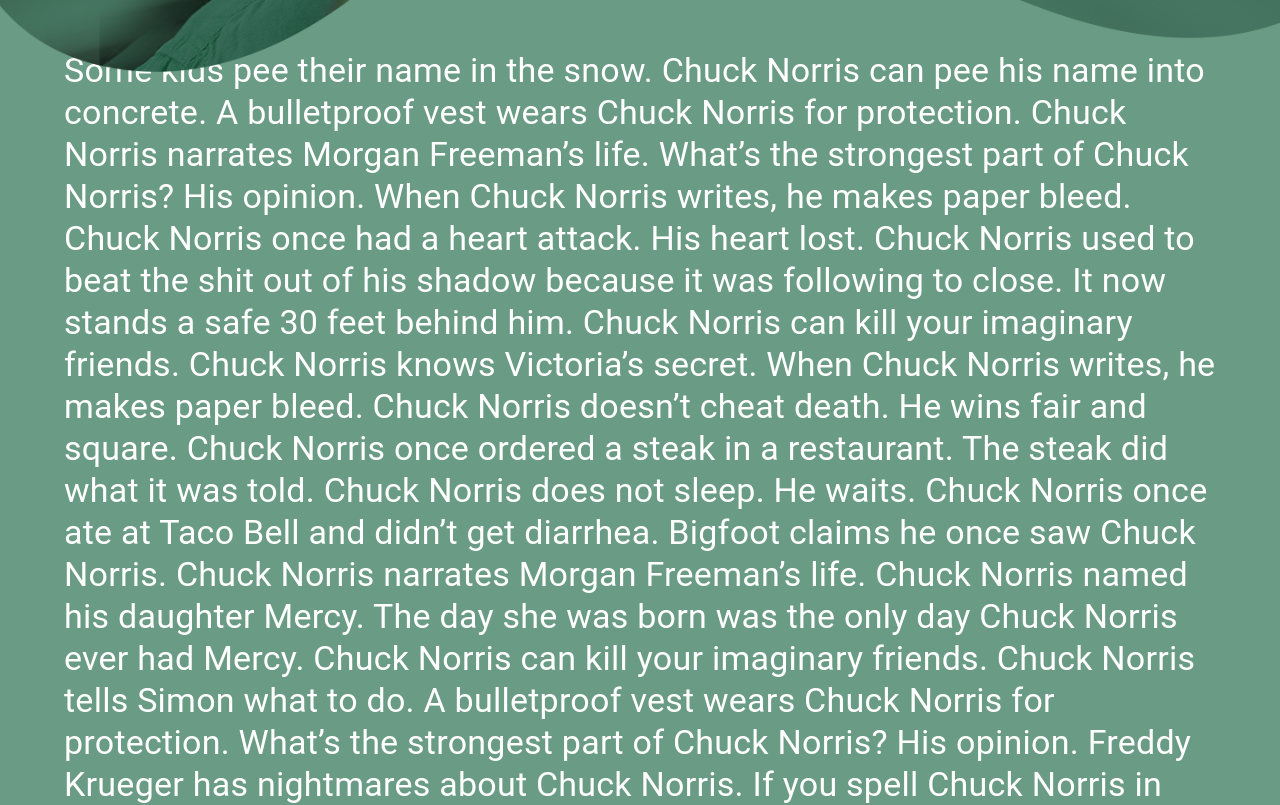
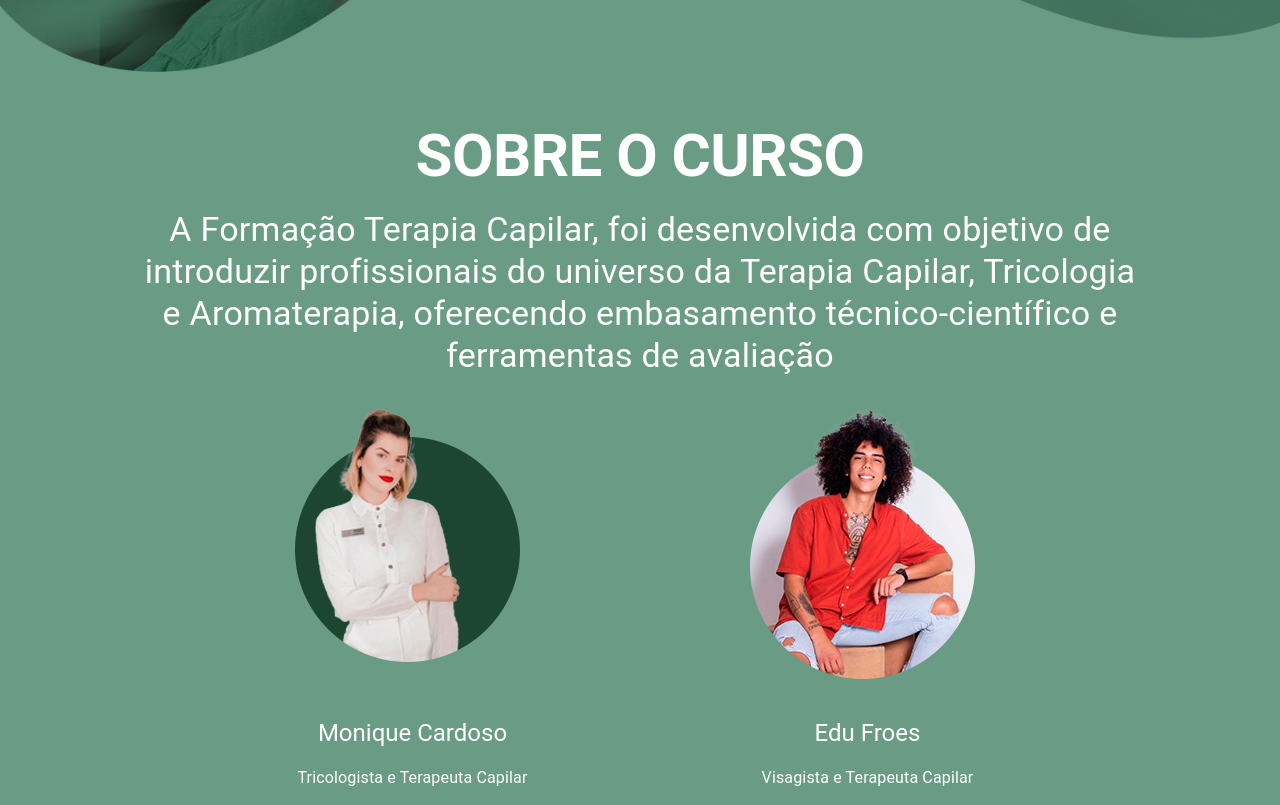
Before and after one commit to braiantmalta/terapia-capilar, a Next.js app: page / in a window 1280 px wide. Shown: the part 900-1705 px from the top of the page. Built offline with nearby package versions, Linux system fonts and the light colour scheme.

Commit message:
build: about session done

```diff
--- /dev/null
+++ b/src/components/home/aboutSession/index.tsx
@@ -0,0 +1,47 @@
+import { Container } from '@components/container';
+import { Wrapper } from '@components/htmlTags/div';
+import { Text } from '@components/text';
+import { Teachers } from '@utils/constants/teachers';
+import { TeacherCard } from '../teacherCard';
+import {
+  AboutSessionContent,
+  TeachersBox,
+  TextBox,
+} from './styles';
+
+export const AboutSession = () => {
+  return (
+    <Wrapper>
+      <Container>
+        <AboutSessionContent>
+          <Text type="h2" color="#ffffff">
+            <strong>SOBRE O CURSO</strong>
+          </Text>
+          <TextBox>
+            <Text
+              type="h4"
+              color="#ffffff"
+              textAlign="center"
+            >
+              A Formação Terapia Capilar, foi desenvolvida
+              com objetivo de introduzir profissionais do
+              universo da Terapia Capilar, Tricologia e
+              Aromaterapia, oferecendo embasamento
+              técnico-científico e ferramentas de avaliação
+            </Text>
+          </TextBox>
+          <TeachersBox>
+            {Teachers.map((teacher) => (
+              <TeacherCard
+                key={teacher.id}
+                image={teacher.image}
+                name={teacher.name}
+                subtitle={teacher.subtitle}
+              />
+            ))}
+          </TeachersBox>
+        </AboutSessionContent>
+      </Container>
+    </Wrapper>
+  );
+};
--- /dev/null
+++ b/src/components/home/aboutSession/styles.ts
@@ -0,0 +1,20 @@
+import { styled } from '@mui/system';
+
+export const AboutSessionContent = styled('div')({
+  display: 'flex',
+  height: 'content-fit',
+  flexDirection: 'column',
+  alignItems: 'center',
+});
+
+export const TextBox = styled('div')({
+  width: '1000px',
+  marginTop: '17px',
+});
+
+export const TeachersBox = styled('div')({
+  display: 'flex',
+  flexDirection: 'row',
+  gap: '220px',
+  margin: '30px',
+});
--- a/src/components/home/index.tsx
+++ b/src/components/home/index.tsx
@@ -1,73 +1,15 @@
 import { Container } from '@components/container';
 import { Wrapper } from '@components/htmlTags/div';
-import { Text } from '@components/text';
+import { AboutSession } from './aboutSession';
+import { HomeContent } from './styles';
 
 export const Home = () => {
   return (
     <Wrapper style={{ backgroundColor: '#6A9B85' }}>
       <Container>
-        <Text type="h4" color="#ffffff">
-          Some kids pee their name in the snow. Chuck Norris
-          can pee his name into concrete. A bulletproof vest
-          wears Chuck Norris for protection. Chuck Norris
-          narrates Morgan Freeman’s life. What’s the
-          strongest part of Chuck Norris? His opinion. When
-          Chuck Norris writes, he makes paper bleed. Chuck
-          Norris once had a heart attack. His heart lost.
-          Chuck Norris used to beat the shit out of his
-          shadow because it was following to close. It now
-          stands a safe 30 feet behind him. Chuck Norris can
-          kill your imaginary friends. Chuck Norris knows
-          Victoria’s secret. When Chuck Norris writes, he
-          makes paper bleed. Chuck Norris doesn’t cheat
-          death. He wins fair and square. Chuck Norris once
-          ordered a steak in a restaurant. The steak did
-          what it was told. Chuck Norris does not sleep. He
-          waits. Chuck Norris once ate at Taco Bell and
-          didn’t get diarrhea. Bigfoot claims he once saw
-          Chuck Norris. Chuck Norris narrates Morgan
-          Freeman’s life. Chuck Norris named his daughter
-          Mercy. The day she was born was the only day Chuck
-          Norris ever had Mercy. Chuck Norris can kill your
-          imaginary friends. Chuck Norris tells Simon what
-          to do. A bulletproof vest wears Chuck Norris for
-          protection. What’s the strongest part of Chuck
-          Norris? His opinion. Freddy Krueger has nightmares
-          about Chuck Norris. If you spell Chuck Norris in
-          Scrabble, you win. Forever. When God said, “Let
-          there be light!” Chuck said, “Say Please.”. Chuck
-          Norris can dribble a bowling ball. Chuck Norris
-          can have both feet on the ground and kick butt at
-          the same time. The flu gets a Chuck Norris shot
-          every year. Chuck Norris has a mug of nails
-          instead of coffee in the morning. Chuck Norris
-          knows Victoria’s secret. Chuck Norris once
-          shattered the space-time continuum. He felt so
-          bad, he put it back together. Chuck Norris found
-          the last digit of pi. When Chuck Norris does a
-          pushup, he’s pushing the Earth down. M.C. Hammer
-          learned the hard way that Chuck Norris can touch
-          this. Chuck Norris sleeps with a pillow under his
-          gun. Chuck Norris can play the violin with a
-          piano. Mission Impossible was originally set in
-          Chuck Norris’s house. Chuck Norris can sit in the
-          corner of a round room. Chuck Norris can kill two
-          stones with one bird. If Chuck Norris were to
-          travel to an alternate dimension in which there
-          was another Chuck Norris and they both fought,
-          they would both win. Chuck Norris named his
-          daughter Mercy. The day she was born was the only
-          day Chuck Norris ever had Mercy. Chuck Norris’
-          tears cure cancer. Too bad he has never cried.
-          Chuck Norris does not use spell check. If he
-          happens to misspell a word, Oxford will change the
-          spelling. Chuck Norris beats rock, paper,
-          scissors. Cannon balls, tanks, super destroyers,
-          exploding stars — I could go on. When Chuck Norris
-          was born he drove his mom home from the hospital.
-          When Chuck Norris does a pushup, he’s pushing the
-          Earth down.
-        </Text>
+        <HomeContent>
+          <AboutSession />
+        </HomeContent>
       </Container>
     </Wrapper>
   );
--- a/src/components/home/styles.ts
+++ b/src/components/home/styles.ts
@@ -1 +1,6 @@
 import { styled } from '@mui/system';
+
+export const HomeContent = styled('div')({
+  // marginTop: '20px',
+  // width: '100%',
+});
--- /dev/null
+++ b/src/components/home/teacherCard/index.tsx
@@ -0,0 +1,49 @@
+import { Wrapper } from '@components/htmlTags/div';
+import { Image } from '@components/htmlTags/img';
+import { Text } from '@components/text';
+import {
+  ImageBox,
+  TeacherCardBox,
+  TextBox,
+  TitleMargin,
+} from './styles';
+
+type TeacherCardProps = {
+  image?: string;
+  name?: string;
+  subtitle?: string;
+};
+
+export const TeacherCard = ({
+  image,
+  name,
+  subtitle,
+}: TeacherCardProps) => {
+  return (
+    <Wrapper>
+      <TeacherCardBox>
+        <ImageBox>
+          <Image src={image} />
+        </ImageBox>
+        <TextBox>
+          <TitleMargin>
+            <Text
+              type="h5"
+              color="#ffffff"
+              textAlign="center"
+            >
+              {name}
+            </Text>
+          </TitleMargin>
+          <Text
+            type="subtitle1"
+            color="#ffffff"
+            textAlign="center"
+          >
+            {subtitle}
+          </Text>
+        </TextBox>
+      </TeacherCardBox>
+    </Wrapper>
+  );
+};
--- /dev/null
+++ b/src/components/home/teacherCard/styles.ts
@@ -0,0 +1,19 @@
+import { styled } from '@mui/system';
+
+export const TeacherCardBox = styled('div')({
+  width: '235px',
+  height: '400px',
+});
+
+export const ImageBox = styled('div')({
+  height: '280px',
+});
+
+export const TextBox = styled('div')({
+  display: 'flex',
+  flexDirection: 'column',
+});
+
+export const TitleMargin = styled('div')({
+  margin: '30px 0px 15px',
+});
--- a/src/components/layout/header/styles.ts
+++ b/src/components/layout/header/styles.ts
@@ -1,10 +1,13 @@
 import { styled } from '@mui/system';
 
-export const HeaderContent = styled('div')({
-  height: '950px',
+export const HeaderContent = styled('div')(({ theme }) => ({
+  height: '1020px',
   width: '100%',
   backgroundColor: '#6A9B85',
-});
+  [theme.breakpoints.down('lg')]: {
+    height: '720px',
+  },
+}));
 
 export const LogoBox = styled('div')({
   display: 'flex',
--- a/src/components/layout/textIntro/index.tsx
+++ b/src/components/layout/textIntro/index.tsx
@@ -1,17 +1,26 @@
 import { Wrapper } from '@components/htmlTags/div';
+// import { isTabletVersion } from '@components/isMobileVersion';
 import { Text } from '@components/text';
-import { Button } from '@mui/material';
+import { Button, useMediaQuery } from '@mui/material';
+import { theme } from '@styles/theme';
 import { ButtonBox, TextBox } from './styles';
 
 export const TextIntro = () => {
+  const isTabletVersion = useMediaQuery(
+    theme.breakpoints.down('md'),
+  );
+
   return (
     <Wrapper>
       <TextBox>
-        <Text type="h2" style={{ color: '#6A9B85' }}>
+        <Text
+          type={isTabletVersion ? 'h3' : 'h2'}
+          style={{ color: '#6A9B85' }}
+        >
           Formação
         </Text>
         <Text
-          type="h1"
+          type={isTabletVersion ? 'h2' : 'h1'}
           color="#ffffff"
           style={{
             margin: '17px 0px 18px',
@@ -22,7 +31,10 @@
             Capilar
           </strong>
         </Text>
-        <Text type="h5" color="#ffffff">
+        <Text
+          type={isTabletVersion ? 'h5' : 'h4'}
+          color="#ffffff"
+        >
           Conteúdo teórico, <br /> demonstração e prática.
         </Text>
         <ButtonBox>
@@ -33,11 +45,11 @@
             style={{
               borderRadius: '100px',
               backgroundColor: '#ffffff',
-              width: '250px',
-              height: '60px',
+              width: isTabletVersion ? '200px' : '250px',
+              height: isTabletVersion ? '40px' : '60px',
             }}
           >
-            <Text type="h5">
+            <Text type={isTabletVersion ? 'h6' : 'h5'}>
               <strong>SAIBA MAIS</strong>
             </Text>
           </Button>
--- a/src/components/layout/textIntro/styles.ts
+++ b/src/components/layout/textIntro/styles.ts
@@ -1,12 +1,18 @@
 import { styled } from '@mui/system';
 
-export const TextBox = styled('div')({
+export const TextBox = styled('div')(({ theme }) => ({
   display: 'flex',
   flexDirection: 'column',
   position: 'relative',
   zIndex: 3,
-});
+  [theme.breakpoints.down('md')]: {
+    bottom: 55,
+  },
+}));
 
-export const ButtonBox = styled('div')({
+export const ButtonBox = styled('div')(({ theme }) => ({
   marginTop: '50px',
-});
+  [theme.breakpoints.down('md')]: {
+    marginTop: '30px',
+  },
+}));
--- a/src/pages/_app.tsx
+++ b/src/pages/_app.tsx
@@ -1,7 +1,9 @@
 import Head from 'next/head';
+import { AppProps } from 'next/app';
+import { ThemeProvider } from '@mui/system';
+import { theme } from '../styles/theme';
 import styles from '../styles/Home.module.css';
 import '../styles/globals.css';
-import { AppProps } from 'next/app';
 
 function MyApp({ Component, pageProps }: AppProps) {
   return (
@@ -23,9 +25,13 @@
           // crossOrigin
         />
         <link
+          href="https://fonts.googleapis.com/css2?family=Merriweather:wght@300;400;500;700&family=Prata&display=swap"
+          rel="stylesheet"
+        />
+        {/* <link
           href="https://fonts.googleapis.com/css2?family=Prata:300,400,500,700&display=swap"
           rel="stylesheet"
-        />
+        /> */}
         {/* <link
           rel="stylesheet"
           href="https://fonts.googleapis.com/css?family=Roboto:300,400,500,700&display=swap"
@@ -35,6 +41,7 @@
           content="width=device-width, initial-scale=1, user-scalable=0, maximum-scale=1, minimum-scale=1"
         />
       </Head>
+      <ThemeProvider theme={theme} />
       <Component {...pageProps} />
     </div>
   );
--- a/src/styles/globals.css
+++ b/src/styles/globals.css
@@ -3,7 +3,7 @@
   padding: 0;
   margin: 0;
   font-family: -apple-system, BlinkMacSystemFont, Segoe UI, Roboto, Oxygen,
-    Ubuntu, Cantarell, Fira Sans, Droid Sans, Helvetica Neue, sans-serif, Prata, serif;
+    Ubuntu, Cantarell, Fira Sans, Droid Sans, Helvetica Neue, sans-serif, Prata, serif, Merriweather;
 }
 
 a {
--- /dev/null
+++ b/src/utils/constants/teachers/index.tsx
@@ -0,0 +1,21 @@
+type Teacher = {
+  id: number;
+  image: string;
+  name: string;
+  subtitle: string;
+}[];
+
+export const Teachers: Teacher = [
+  {
+    id: 1,
+    image: '/professor.png',
+    name: 'Monique Cardoso',
+    subtitle: 'Tricologista e Terapeuta Capilar',
+  },
+  {
+    id: 2,
+    image: '/professor2.png',
+    name: 'Edu Froes',
+    subtitle: 'Visagista e Terapeuta Capilar',
+  },
+];
```
